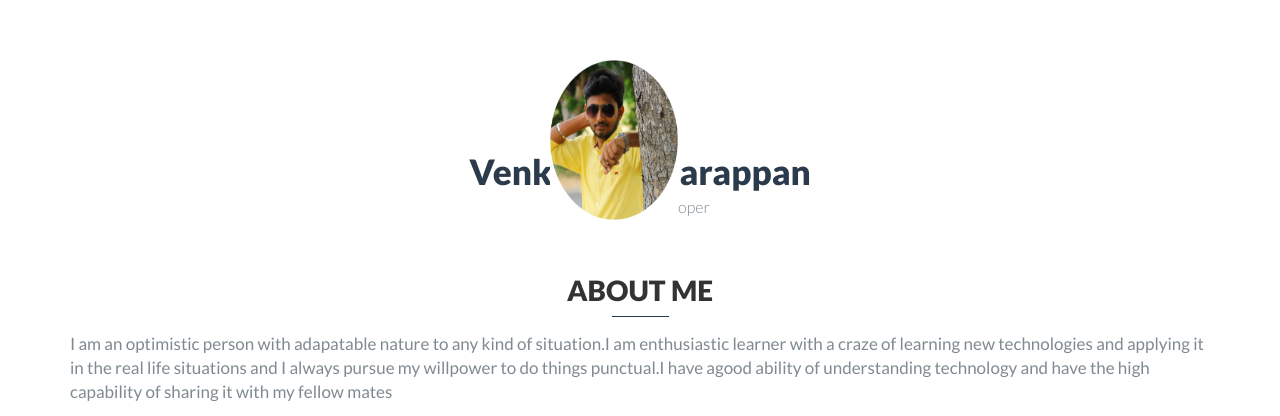
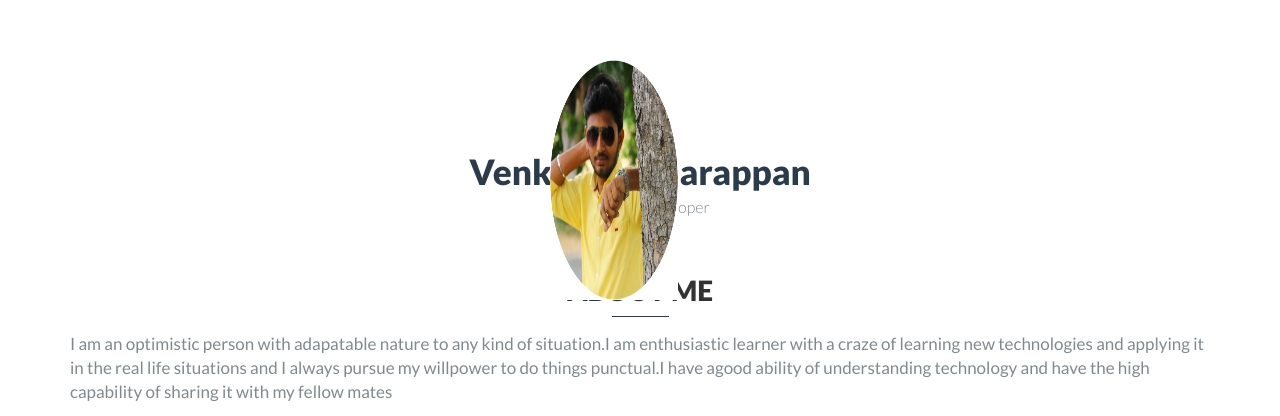
Before and after one commit to venkatesh687/venkatesh687.github.io, a plain HTML site: page index.html in a window 1280 px wide. Shown: the part 350-766 px from the top of the page. Drawn offline with nearby package versions, Linux system fonts and the light colour scheme.

Commit message:
Update index.html

```diff
--- a/index.html
+++ b/index.html
@@ -22,7 +22,7 @@
 		</div>
 	</div>
 		<div class="header-profile">
-				<img src="images/profile.jpg" alt="" style="height:20%;width:10%; margin-left:550px;margin-top:10px;position:absolute;"/>
+				<img src="images/profile.jpg" alt="" style="height:30%;width:10%; margin-left:550px;margin-top:10px;position:absolute;"/>
 			</div>
 	<div class="header-top">
 
```
